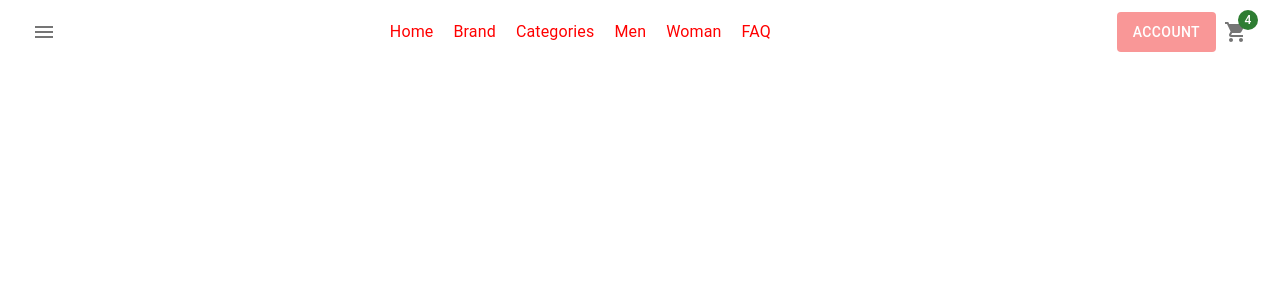
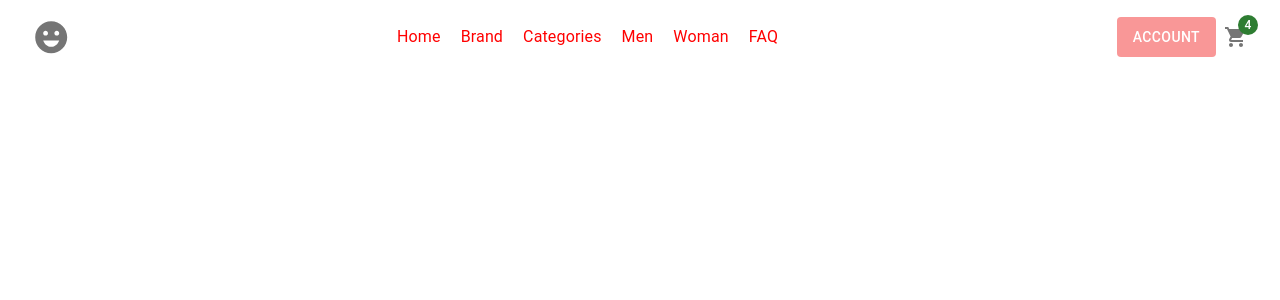
Before and after one commit to OerdBej/dashboard-mui, a React (Create React App) app: page / in a window 1280 px wide. Shown: the top 300 px of the page. Built offline with nearby package versions, Linux system fonts and the light colour scheme.

Commit message:
icons scx

```diff
--- a/src/components/navbar/Navbar.js
+++ b/src/components/navbar/Navbar.js
@@ -8,11 +8,11 @@ import {
 } from "@mui/material";
 import { useState } from "react";
 import React from "react";
-import MenuOutlinedIcon from "@mui/icons-material/MenuOutlined";
 import { Box } from "@mui/system";
 import ShoppingCartIcon from "@mui/icons-material/ShoppingCart";
 import Menu from "@mui/material/Menu";
 import MenuItem from "@mui/material/MenuItem";
+import { EmojiEmotions } from "@mui/icons-material";
 
 const Navbar = () => {
   const [anchorEl, setAnchorEl] = useState(null);
@@ -37,13 +37,18 @@ const Navbar = () => {
             justifyContent: "space-between",
             alignItems: "center",
             width: "100%",
+            padding: "10px 0px",
           }}
           comp
           onent="div"
         >
           <Box>
             <IconButton>
-              <MenuOutlinedIcon />
+              <EmojiEmotions
+                sx={{
+                  fontSize: "2.4rem",
+                }}
+              />
             </IconButton>
           </Box>
           {/* The parent of the links was inline-block: Display Flex */}
@@ -63,7 +68,6 @@ const Navbar = () => {
             </Typography>
 
             {/* Here the functionalities */}
-
             <Typography
               sx={{ marginRight: "20px", cursor: "pointer", color: "red" }}
               aria-controls="basic-menu"
```
